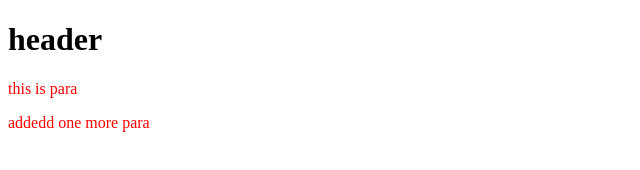
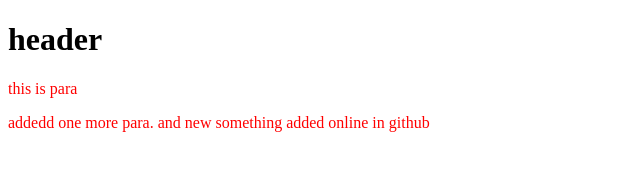
Before and after one commit to viveknyahalde18/myfirstproject, a plain HTML site: page index.html in a window 1280 px wide. Shown: the whole page, without its empty margins (0-640 px from the left). Drawn offline with Linux system fonts and the light colour scheme.

Commit message:
Update index.html

```diff
--- a/index.html
+++ b/index.html
@@ -9,6 +9,6 @@
 <body>
     <h1>header</h1>
     <p>this is para</p>
-    <p>addedd one more para</p>
+    <p>addedd one more para. and new something added online in github</p>
 </body>
 </html>
```
